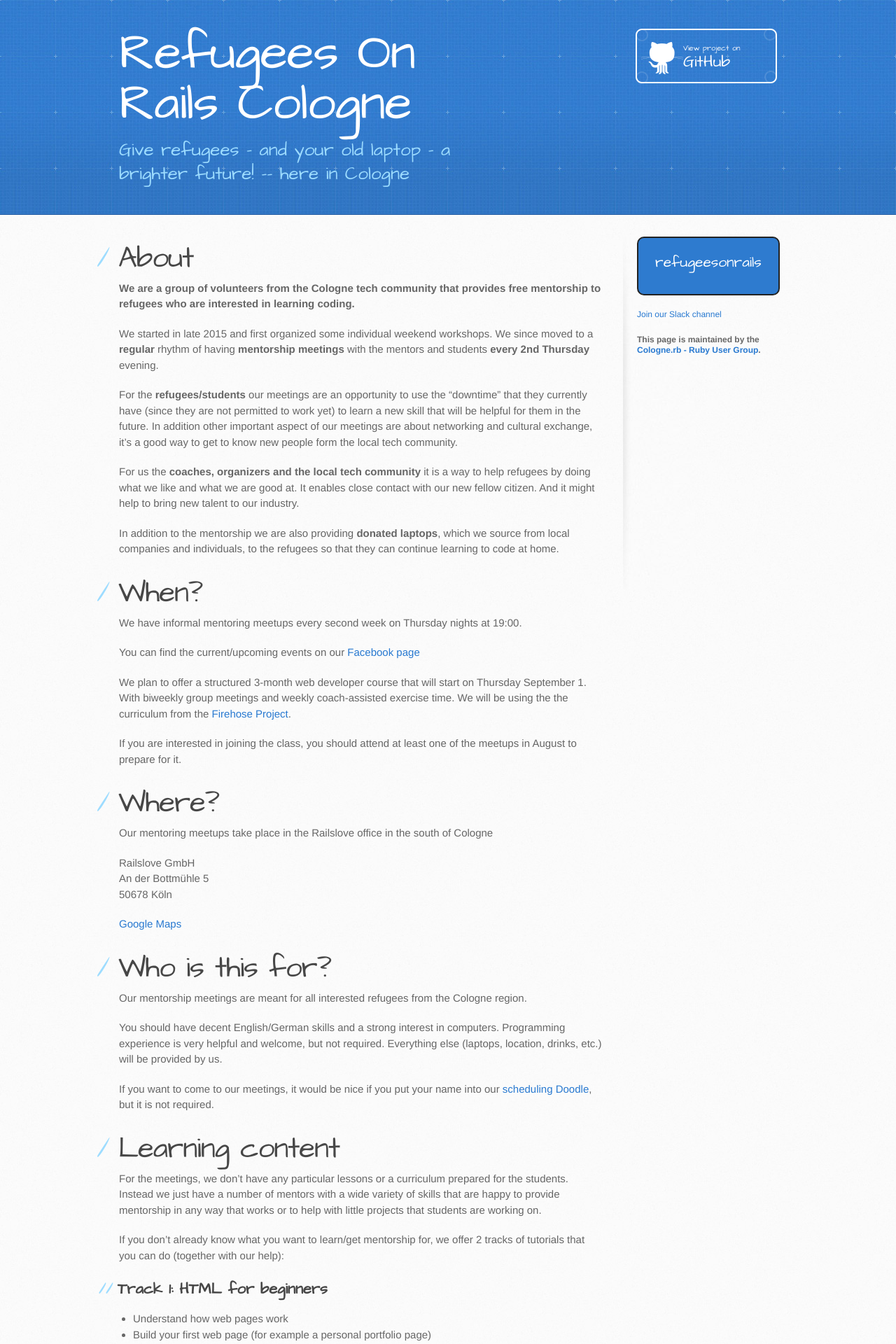
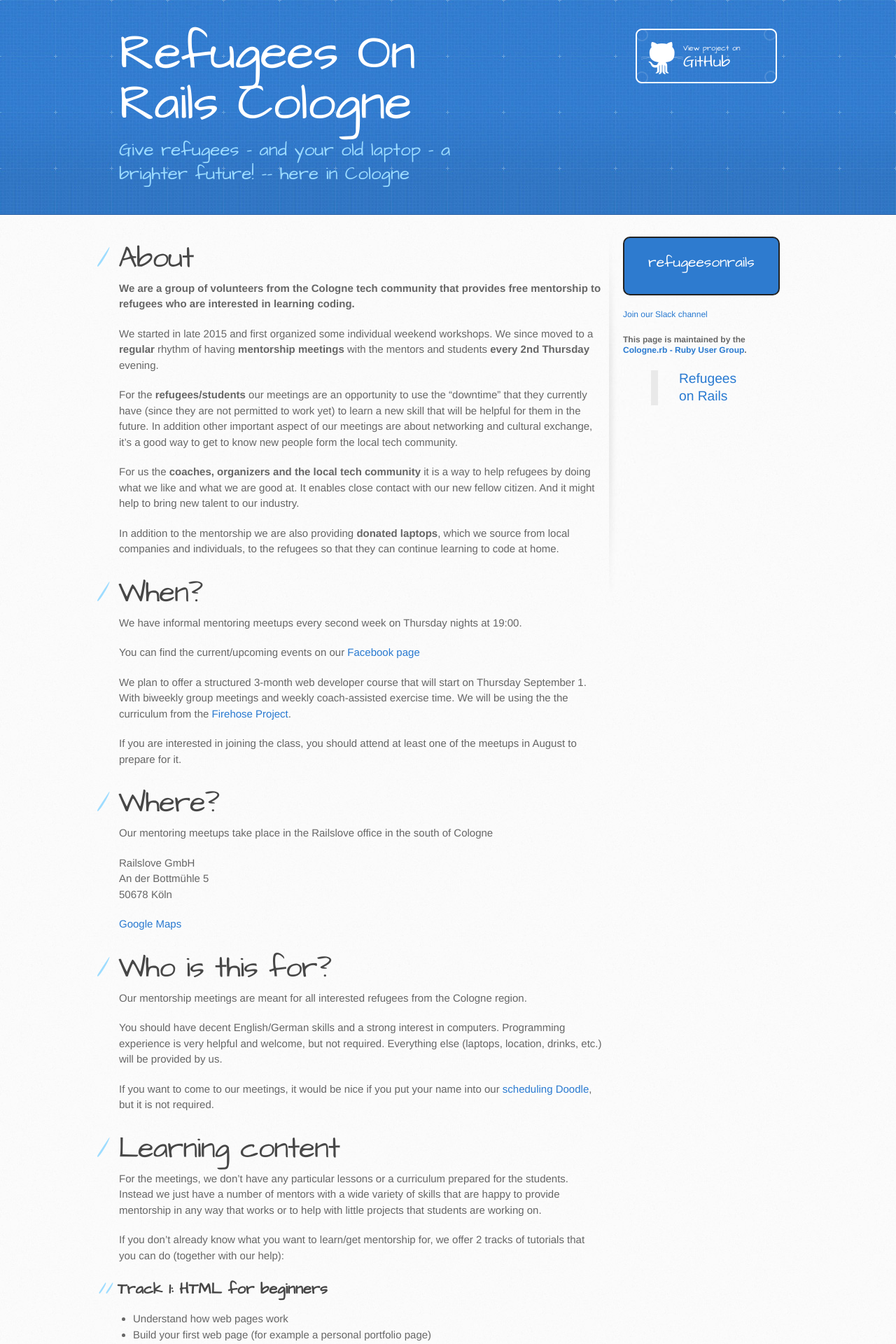
Before and after one commit to colognerb/refugees, a Jekyll site: the page built from en/index.md, in a window 1280 px wide. Shown: the top 1920 px of the page at 70% size. Built offline with Jekyll 4.4.1, drawn with Linux system fonts in a browser that asks for light colours.

Commit message:
Add embed for Facebook page to sidebar
Let Facebook display future events.

```diff
--- /dev/null
+++ b/_includes/facebook_box.html
@@ -0,0 +1,12 @@
+<div class="fb-page"
+     data-href="https://www.facebook.com/rorcologne/"
+     data-tabs="events"
+     data-small-header="true"
+     data-adapt-container-width="true"
+     data-hide-cover="false"
+     data-show-facepile="true">
+  <blockquote cite="https://www.facebook.com/rorcologne/"
+              class="fb-xfbml-parse-ignore">
+    <a href="https://www.facebook.com/rorcologne/">Refugees on Rails</a>
+  </blockquote>
+</div>
--- /dev/null
+++ b/_includes/facebook_script_tag.html
@@ -0,0 +1,9 @@
+<div id="fb-root"></div>
+<script>(function(d, s, id) {
+  var js, fjs = d.getElementsByTagName(s)[0];
+  if (d.getElementById(id)) return;
+  js = d.createElement(s); js.id = id;
+  js.src = "//connect.facebook.net/de_DE/sdk.js#xfbml=1&version=v2.7&appId=241974945845091";
+  fjs.parentNode.insertBefore(js, fjs);
+  }(document, 'script', 'facebook-jssdk'));
+</script>
--- a/_layouts/default.html
+++ b/_layouts/default.html
@@ -17,6 +17,8 @@
   </head>
 
   <body>
+    {% include facebook_script_tag.html %}
+
     <header>
       <div class="inner">
         <h1>{{ page.title }}</h1>
@@ -40,6 +42,8 @@
           </a>-->
           <p><a href="https://colognerb.herokuapp.com/">Join our Slack channel</a></p>
           <p class="repo-owner">This page <a href="https://github.com/colognerb/refugees"></a> is maintained by the <a href="https://colognerb.de">Cologne.rb - Ruby User Group</a>.</p>
+
+          {% include facebook_box.html %}
         </aside>
       </div>
     </div>
--- a/stylesheets/stylesheet.css
+++ b/stylesheets/stylesheet.css
@@ -499,7 +499,7 @@ header h2 {
 
 aside#sidebar {
   float: right;
-  width: 200px;
+  width: 220px;
   min-height: 504px;
   padding-left: 20px;
   font-size: 12px;
@@ -538,7 +538,7 @@ header a.button {
 }
 aside a.button {
   display: block;
-  width: 180px; /* 200px - 2*10px */
+  width: 200px;
   padding-left: 10px;
   padding-right: 10px;
   margin-bottom: 20px;
```
